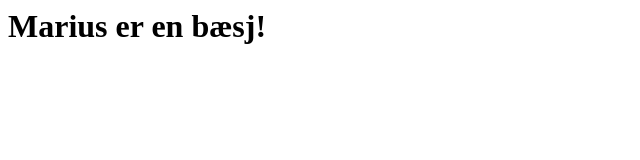
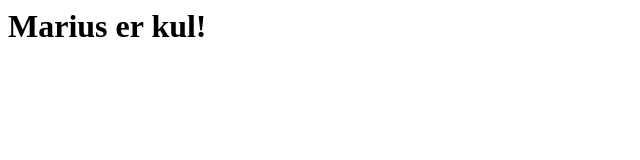
Before and after one commit to karonil/karonil.github.io, a plain HTML site: page index.html in a window 1280 px wide. Shown: the whole page, without its empty margins (0-640 px from the left). Drawn offline with Linux system fonts and the light colour scheme.

Commit message:
Update index.html

```diff
--- a/index.html
+++ b/index.html
@@ -1 +1 @@
-<h1>Marius er en bæsj!</h1>
+<h1>Marius er kul!</h1>
```
